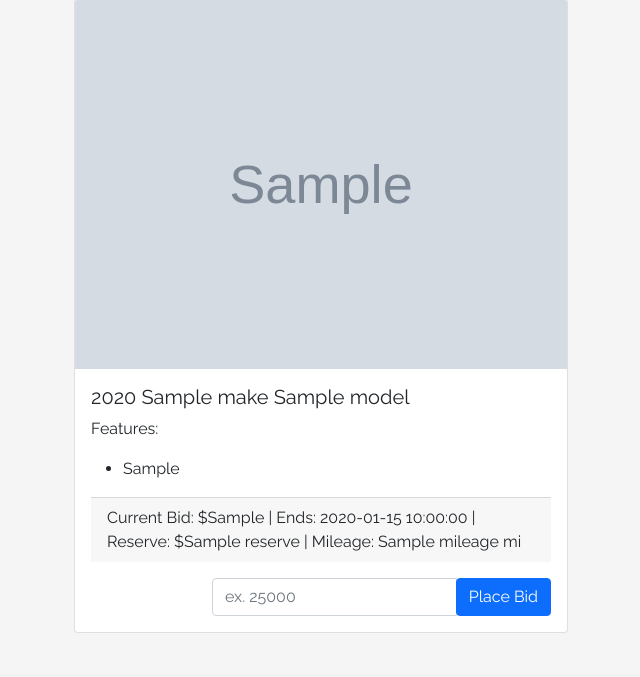
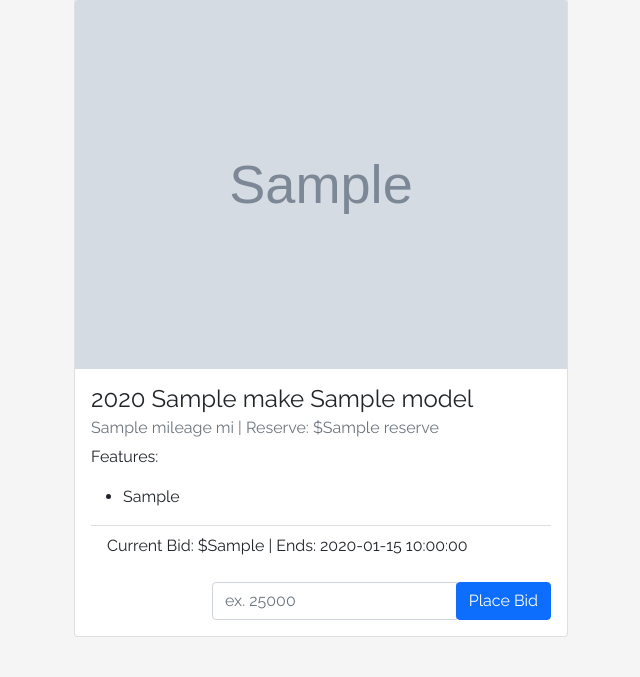
Before and after one commit to rorochaudhary/gotham-auctions, a Flask app: template templates/main.j2 in a window 1280 px wide. Shown: the part 255-932 px from the top of the page, without its empty margins (60-700 px from the left). Before the commit the page ends 888 px from the top, so only its background shows below. Run offline with Flask 2, Linux system fonts and the light colour scheme; the template is opened without the code that fills it: most values are stand-ins (such as "Sample title", 1, 10 or a date in 2020); grey boxes marked "Sample" are stand-in pictures.

Commit message:
updated styling

```diff
--- a/templates/main.j2
+++ b/templates/main.j2
@@ -29,7 +29,8 @@
                 {% endif %}
             {% endfor %}
                 <div class="card-body">
-                    <h5 class="card-title">{{item['year']}} {{item['make']}} {{item['model']}}</h5>
+                    <h4 class="card-title">{{item['year']}} {{item['make']}} {{item['model']}}</h4>
+                    <h6 class="card-subtitle mb-2 text-muted">{{item['mileage']}} mi | Reserve: ${{item['reserve']}}</h6>
                     <p class="card-text">Features:</p>
                     <ul>
                     {% for listings_features in listings_features %}
@@ -42,7 +43,7 @@
                         {% endif %}
                     {% endfor %}
                     </ul>
-                    <div class="card-footer">
+                    <div class="card-footer bg-transparent">
                         {% if item['bidID'] %}
                             {% for bid in bids %}
                                 {% if bid['bidID'] == item['bidID'] %}
@@ -52,7 +53,7 @@
                         {% else %}
                             <span>Current Bid: None</span>
                         {% endif %}
-                        <span>| Ends: {{item['expirationDate']}} | Reserve: ${{item['reserve']}} | Mileage: {{item['mileage']}} mi</span>
+                        <span>| Ends: {{item['expirationDate']}}</span>
                     </div>
                     <form class="row mt-3 justify-content-end" action="/place-bid/{{item['listingID']}}" method="POST">
                         <div class="col-auto input-group w-75">
```
